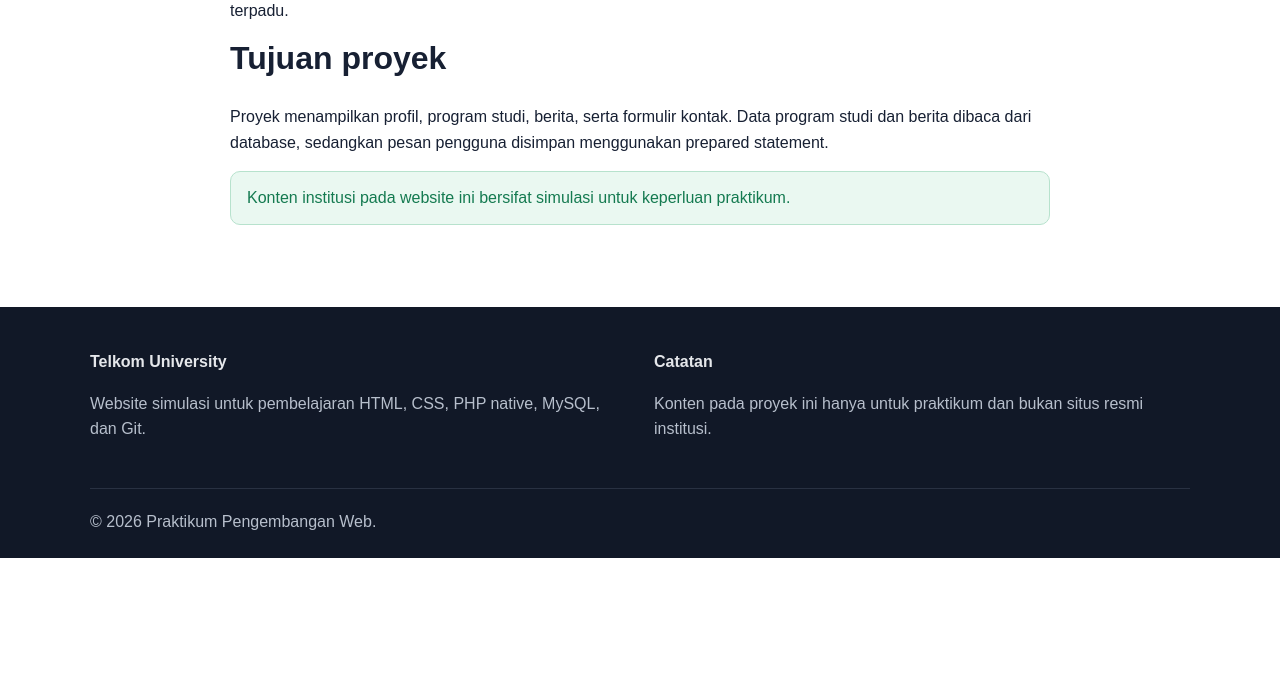
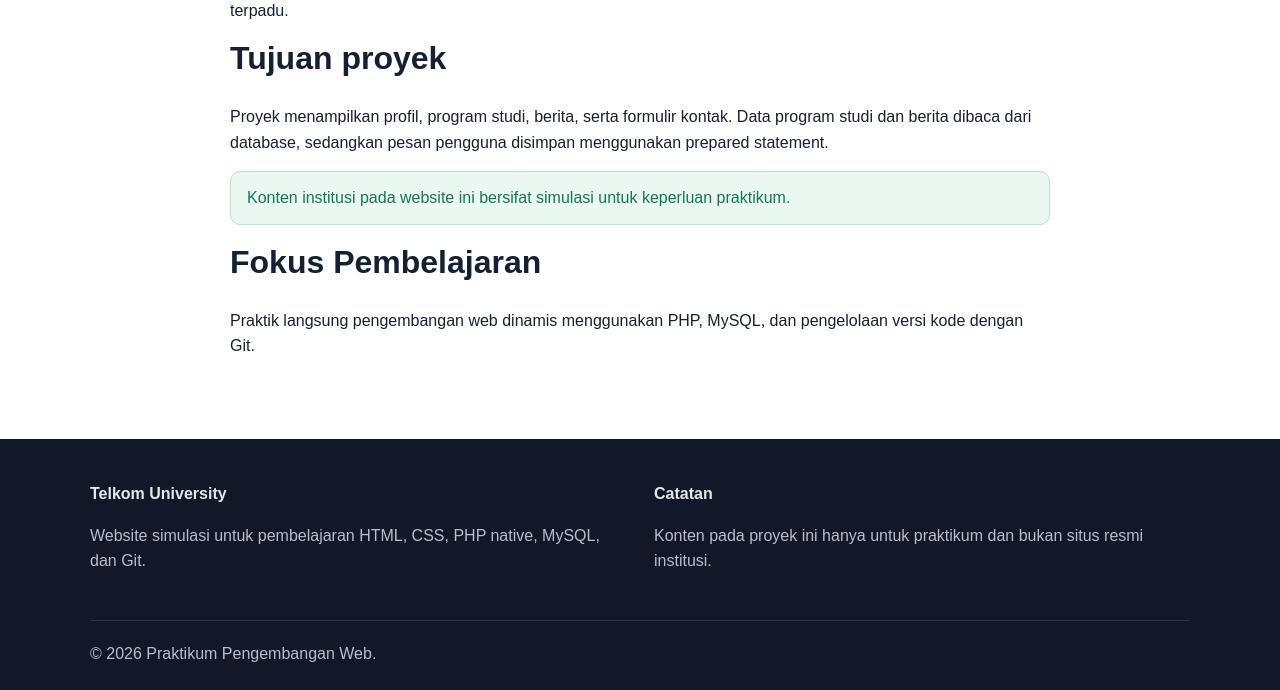
Before and after one commit to panjiarkhana/pertemuan-3, a PHP site: page /profile.php in a window 1280 px wide. Shown: the part 517-1207 px from the top of the page. Before the commit the page ends 1075 px from the top, so only its background shows below. Run offline with PHP 8.4, Linux system fonts and the light colour scheme.

Commit message:
feat: tambahkan informasi fokus pembelajaran

```diff
--- a/profile.php
+++ b/profile.php
@@ -12,6 +12,8 @@ require 'includes/header.php';
     <h2>Tujuan proyek</h2>
     <p>Proyek menampilkan profil, program studi, berita, serta formulir kontak. Data program studi dan berita dibaca dari database, sedangkan pesan pengguna disimpan menggunakan prepared statement.</p>
     <div class="alert alert-success">Konten institusi pada website ini bersifat simulasi untuk keperluan praktikum.</div>
-  </div>
+    <h2>Fokus Pembelajaran</h2>
+<p>Praktik langsung pengembangan web dinamis menggunakan PHP, MySQL, dan pengelolaan versi kode dengan Git.</p>
+</div>
 </section>
 <?php require 'includes/footer.php'; ?>
```
